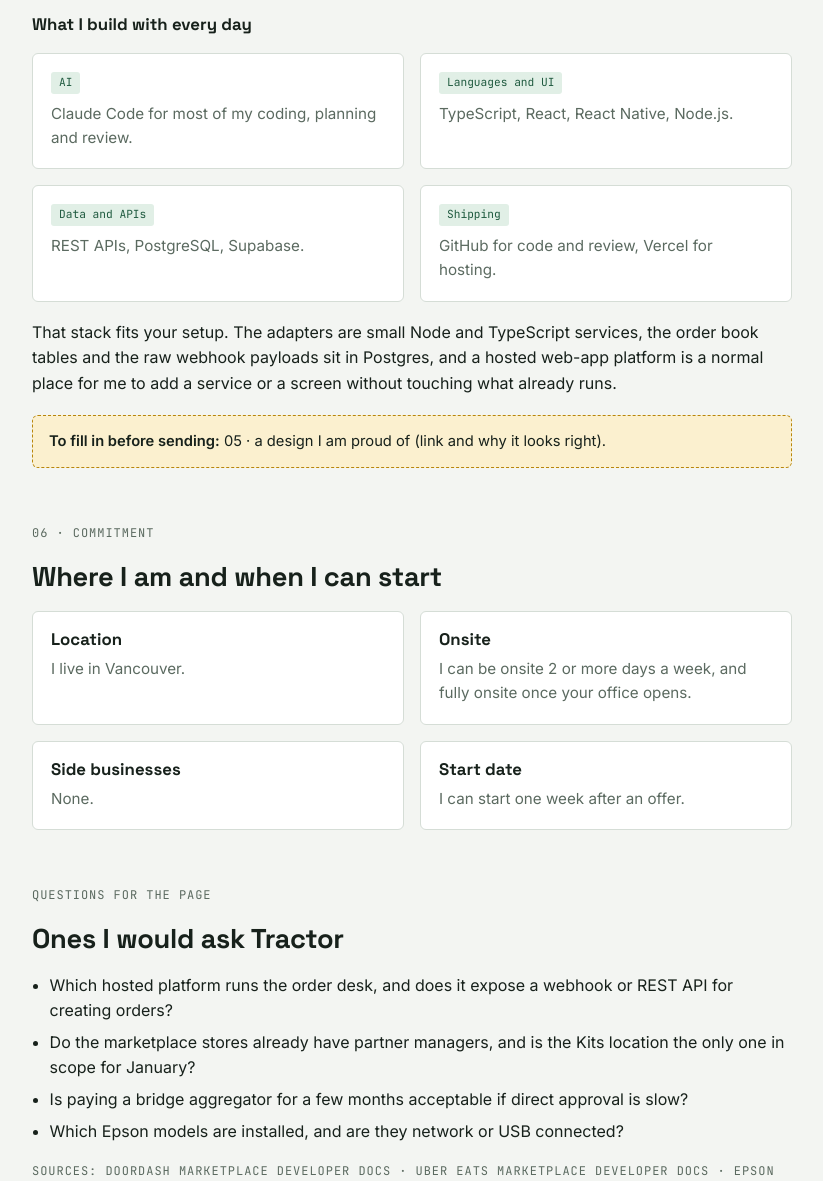
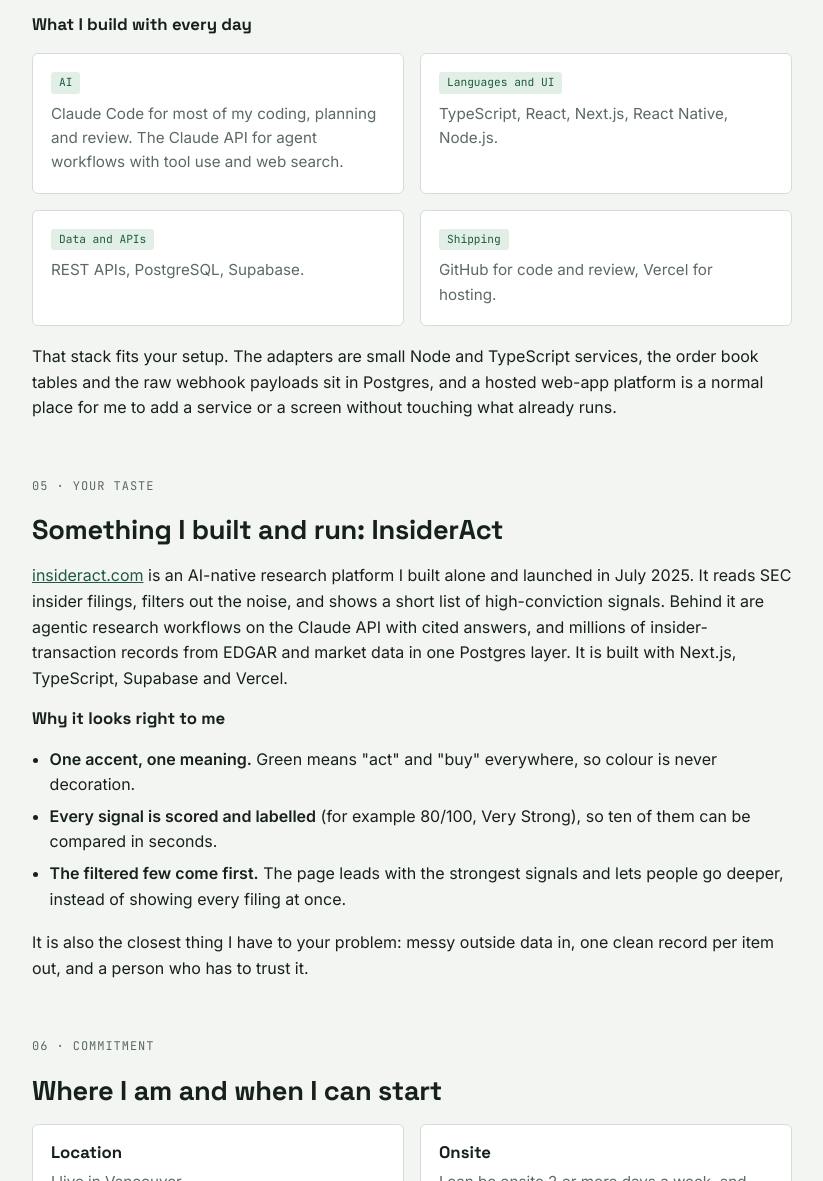
Before and after one commit to tacworkhome/tractor-order-book, a plain HTML site: page index.html in a window 1280 px wide. Shown: the part 7702-8883 px from the top of the page, without its empty margins (228-1051 px from the left). Drawn offline with Linux system fonts and the light colour scheme.

Commit message:
Add taste section and tools
Co-Authored-By: Claude Sonnet 5.5 <noreply@anthropic.com>

```diff
--- a/index.html
+++ b/index.html
@@ -289,13 +289,25 @@ a{color:var(--green)}
   <p>The adapters sit beside the platform, not inside it: small services that speak only through the order desk's own API, with webhooks in and the order book as the one place state lives. Nothing changes for Counter, Kiosk or Catering. I would want read access to the order desk and its API docs on day one.</p>
   <h3>What I build with every day</h3>
   <div class="grid2">
-    <div class="card"><span class="tag">AI</span><p>Claude Code for most of my coding, planning and review.</p></div>
-    <div class="card"><span class="tag">Languages and UI</span><p>TypeScript, React, React Native, Node.js.</p></div>
+    <div class="card"><span class="tag">AI</span><p>Claude Code for most of my coding, planning and review. The Claude API for agent workflows with tool use and web search.</p></div>
+    <div class="card"><span class="tag">Languages and UI</span><p>TypeScript, React, Next.js, React Native, Node.js.</p></div>
     <div class="card"><span class="tag">Data and APIs</span><p>REST APIs, PostgreSQL, Supabase.</p></div>
     <div class="card"><span class="tag">Shipping</span><p>GitHub for code and review, Vercel for hosting.</p></div>
   </div>
   <p>That stack fits your setup. The adapters are small Node and TypeScript services, the order book tables and the raw webhook payloads sit in Postgres, and a hosted web-app platform is a normal place for me to add a service or a screen without touching what already runs.</p>
-  <div class="todo"><b>To fill in before sending:</b> 05 · a design I am proud of (link and why it looks right).</div>
+</section>
+
+<section id="taste">
+  <span class="eyebrow">05 · Your taste</span>
+  <h2>Something I built and run: InsiderAct</h2>
+  <p><a href="https://insideract.com" target="_blank" rel="noopener">insideract.com</a> is an AI-native research platform I built alone and launched in July 2025. It reads SEC insider filings, filters out the noise, and shows a short list of high-conviction signals. Behind it are agentic research workflows on the Claude API with cited answers, and millions of insider-transaction records from EDGAR and market data in one Postgres layer. It is built with Next.js, TypeScript, Supabase and Vercel.</p>
+  <h3>Why it looks right to me</h3>
+  <ul>
+    <li><b>One accent, one meaning.</b> Green means "act" and "buy" everywhere, so colour is never decoration.</li>
+    <li><b>Every signal is scored and labelled</b> (for example 80/100, Very Strong), so ten of them can be compared in seconds.</li>
+    <li><b>The filtered few come first.</b> The page leads with the strongest signals and lets people go deeper, instead of showing every filing at once.</li>
+  </ul>
+  <p>It is also the closest thing I have to your problem: messy outside data in, one clean record per item out, and a person who has to trust it.</p>
 </section>
 
 <section id="commitment">
```
